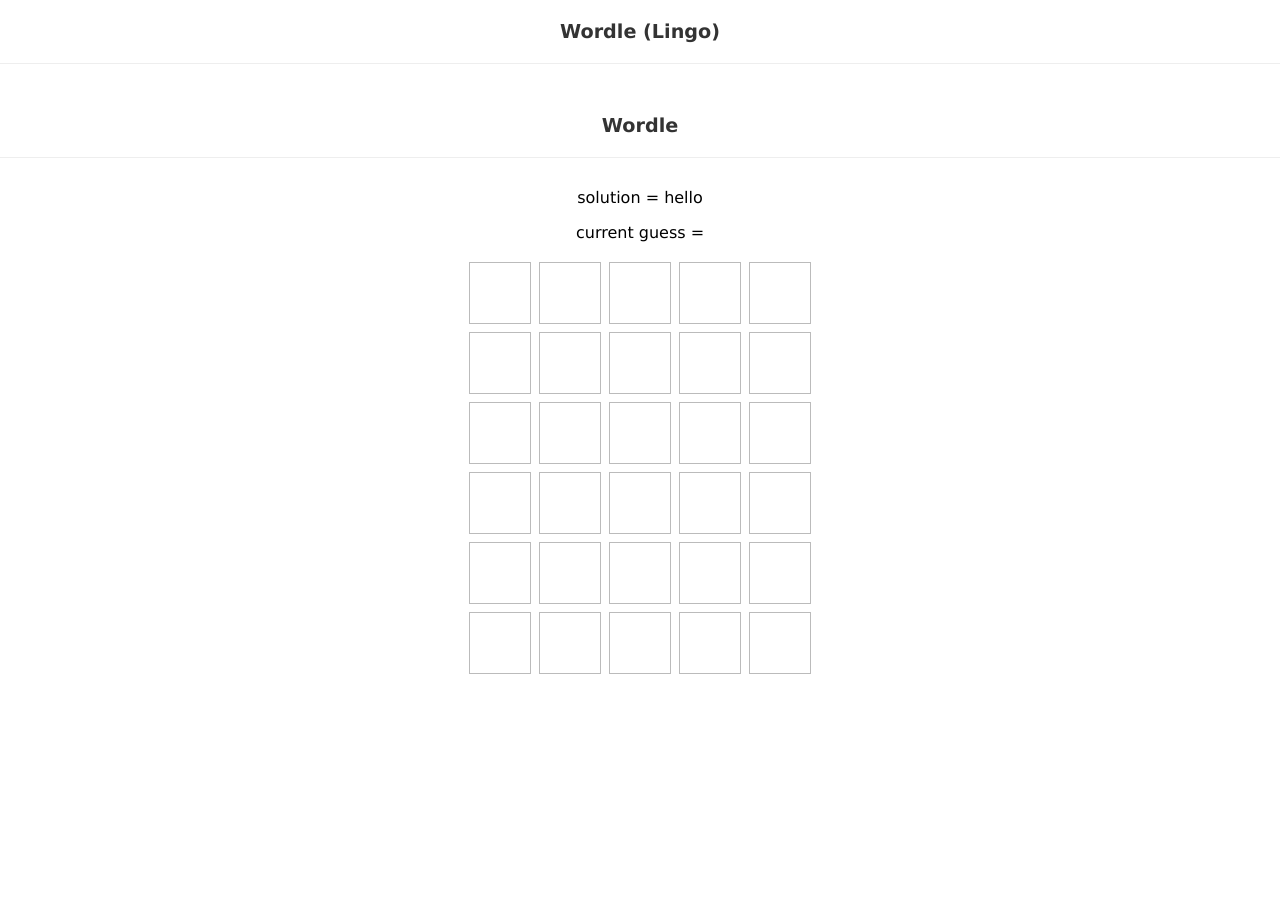
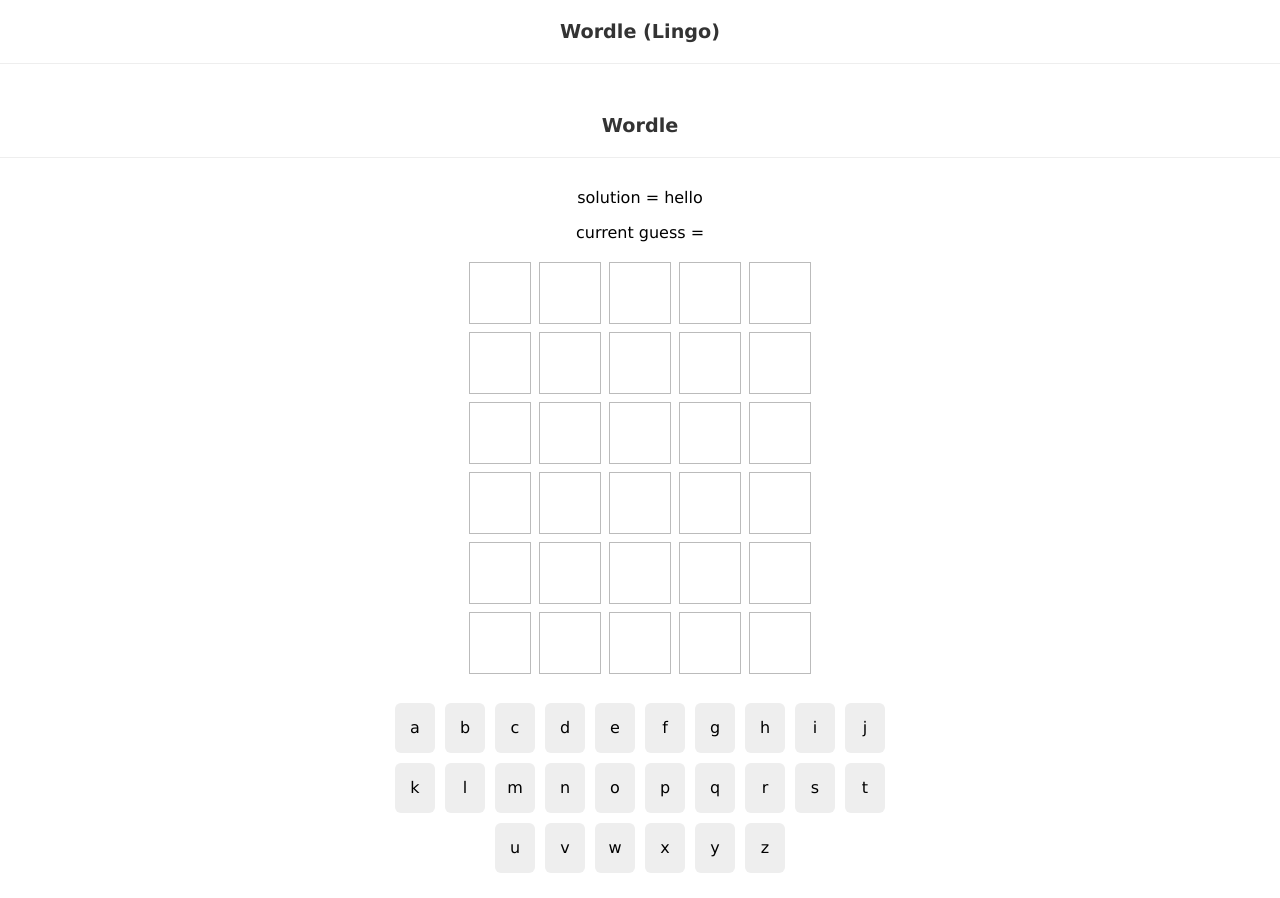
Before and after one commit to alleach24/wordle_react_clone, a React (Create React App) app: page / in a window 1280 px wide. Before the commit the page ends 800 px from the top, so only its background shows below. Built offline with nearby package versions, Linux system fonts and the light colour scheme; data requests are answered from the project's data file.

Commit message:
added keyboard

```diff
--- a/data/db.json
+++ b/data/db.json
@@ -1,19 +1,47 @@
 {
+    "letters": [
+      {"key": "a"},
+      {"key": "b"},
+      {"key": "c"},
+      {"key": "d"},
+      {"key": "e"},
+      {"key": "f"},
+      {"key": "g"},
+      {"key": "h"},
+      {"key": "i"},
+      {"key": "j"},
+      {"key": "k"},
+      {"key": "l"},
+      {"key": "m"},
+      {"key": "n"},
+      {"key": "o"},
+      {"key": "p"},
+      {"key": "q"},
+      {"key": "r"},
+      {"key": "s"},
+      {"key": "t"},
+      {"key": "u"},
+      {"key": "v"},
+      {"key": "w"},
+      {"key": "x"},
+      {"key": "y"},
+      {"key": "z"}
+    ],
     "solutions": [
-        { "id": 1, "word": "ninja"},
-        { "id": 2, "word": "spade"},
-        { "id": 3, "word": "pools"},
-        { "id": 4, "word": "drive"},
-        { "id": 5, "word": "relax"},
-        { "id": 6, "word": "times"},
-        { "id": 7, "word": "train"},
-        { "id": 8, "word": "cores"},
-        { "id": 9, "word": "pours"},
-        { "id": 10, "word": "blame"},
-        { "id": 11, "word": "banks"},
-        { "id": 12, "word": "phone"},
-        { "id": 13, "word": "bling"},
-        { "id": 14, "word": "coins"},
-        { "id": 15, "word": "hello"}
+      {"id": 1, "word": "ninja"},
+      {"id": 2, "word": "spade"},
+      {"id": 3, "word": "pools"},
+      {"id": 4, "word": "drive"},
+      {"id": 5, "word": "relax"},
+      {"id": 6, "word": "times"},
+      {"id": 7, "word": "train"},
+      {"id": 8, "word": "cores"},
+      {"id": 9, "word": "pours"},
+      {"id": 10, "word": "blame"},
+      {"id": 11, "word": "banks"},
+      {"id": 12, "word": "phone"},
+      {"id": 13, "word": "bling"},
+      {"id": 14, "word": "coins"},
+      {"id": 15, "word": "hello"}
     ]
-}
+  }
--- /dev/null
+++ b/src/components/Keypad.js
@@ -0,0 +1,22 @@
+import React, { useEffect, useState } from 'react'
+
+export default function Keypad() {
+    const [letters, setLetters] = useState(null)
+
+    useEffect(() => {
+        fetch('http://localhost:3001/letters')
+            .then(res => res.json())
+            .then(json => {
+            setLetters(json)
+        })
+    }, [])
+    return (
+        <div className="keypad">
+            {letters && letters.map((letter) => {
+                return (
+                    <div key={letter.key}>{letter.key}</div>
+                )
+            })}
+        </div>
+    )
+}
--- a/src/components/Wordle.js
+++ b/src/components/Wordle.js
@@ -1,6 +1,7 @@
 import React, { useEffect } from 'react'
 import useWordle from '../hooks/useWordle'
 import Grid from './Grid'
+import Keypad from './Keypad'
 
 export default function Wordle({ solution }) {
     const {currentGuess, handleKeyup, guesses, isCorrect, turn} = useWordle(solution)
@@ -23,6 +24,7 @@ export default function Wordle({ solution }) {
             <p>solution = { solution }</p>
             <p>current guess = {currentGuess}</p>
             <Grid currentGuess={currentGuess} guesses={guesses} turn={turn} />
+            <Keypad />
         </div>
 
     )
--- a/src/index.css
+++ b/src/index.css
@@ -57,6 +57,11 @@ h1 {
 .row > div:nth-child(5) {
   animation-delay: 0.8s;
 }
+
+.row.current > div.filled {
+  animation: bounce 0.2s ease-in-out forwards;
+}
+
 /* animations */
 @keyframes flip {
   0% {
@@ -82,3 +87,33 @@ h1 {
     color: #eee;
   }
 }
+
+@keyframes bounce {
+  0% {
+    transform: scale(1);
+    border-color: #ddd;
+  }
+  50% {
+    transform: scale(1.2);
+  }
+  100% {
+    transform: scale(1);
+    border-color: #333
+  }
+}
+
+
+
+.keypad {
+  max-width: 500px;
+  margin: 20px auto;
+}
+.keypad > div {
+  margin: 5px;
+  width: 40px;
+  height: 50px;
+  background: #eee;
+  display: inline-block;
+  border-radius: 6px;
+  line-height: 50px;
+}
```
